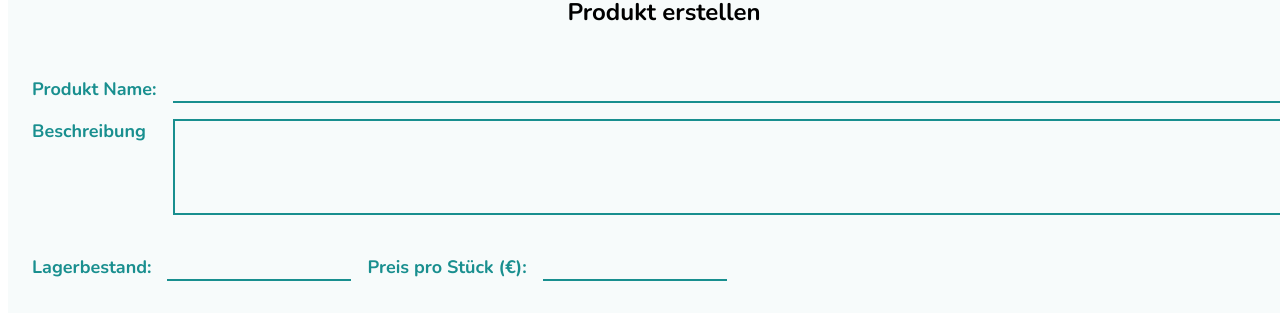
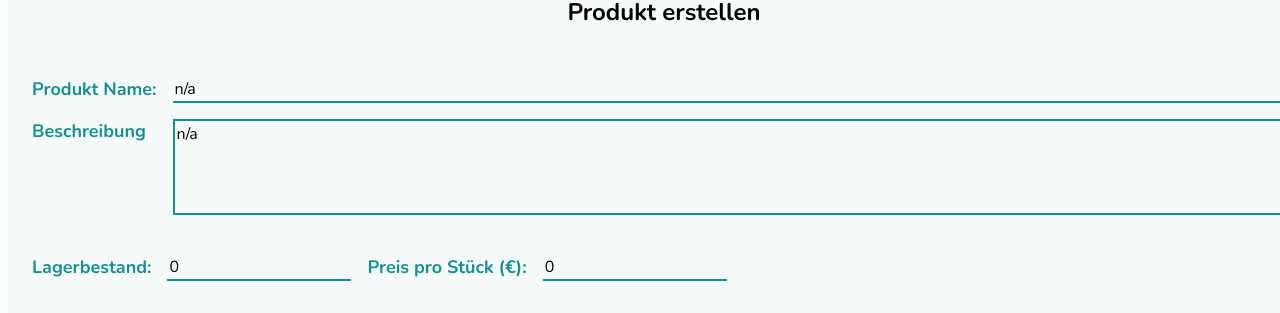
Before and after one commit to AlexanderKiefer77/product-list, an Angular app: page /productform in a window 1280 px wide. Shown: the part 154-467 px from the top of the page. Built offline with nearby package versions, Linux system fonts and the light colour scheme.

Commit message:
add formGroup in product-form

```diff
--- a/src/app/shared/components/product-form/product-form.html
+++ b/src/app/shared/components/product-form/product-form.html
@@ -4,29 +4,29 @@
         <a href="" class="btn--close"></a>
     </header>
 
-    <form>
+    <form [formGroup]="productForm" (ngSubmit)="onSubmit()">
 
         <fieldset class="product-form__fieldset--vert">
             <legend>Product Information</legend>
 
             <label for="product-name">Produkt Name:</label>
-            <input type="text" id="product-name" />
+            <input type="text" id="product-name" formControlName="name" />
 
             <label for="description">Beschreibung</label>
-            <textarea name="description" id="description" rows="4"></textarea>
+            <textarea id="description" name="description" formControlName="description" rows="4"></textarea>
         </fieldset>
 
         <fieldset class="product-form__fieldset--hori">
             <legend>Stock &amp; Pricing</legend>
 
             <label for="stock">Lagerbestand:</label>
-            <input type="number" id="stock" name="stock" />
+            <input type="number" id="stock" name="stock" formControlName="stock" />
 
             <label for="price">Preis pro Stück (€):</label>
-            <input type="number" id="price" name="price" step="0.01" />
+            <input type="number" id="price" name="price" step="0.01" formControlName="price" />
         </fieldset>
 
-        <button class="btn btn--primary">Produkt hinzufügen</button>
+        <button type="submit" class="btn btn--primary">Produkt hinzufügen</button>
     </form>
 
 </section>
--- a/src/app/shared/components/product-form/product-form.ts
+++ b/src/app/shared/components/product-form/product-form.ts
@@ -1,11 +1,24 @@
 import { Component } from '@angular/core';
+import { FormGroup, FormControl, ReactiveFormsModule } from '@angular/forms';
 
 @Component({
   selector: 'app-product-form',
-  imports: [],
+  imports: [ReactiveFormsModule],
   templateUrl: './product-form.html',
   styleUrl: './product-form.scss',
 })
 export class ProductForm {
+  productForm = new FormGroup({
+    name: new FormControl('n/a'),
+    description: new FormControl('n/a'),
+    specs: new FormControl('n/a'),
+    stock: new FormControl(0),
+    price: new FormControl(0.00),
+  });
+
+  onSubmit() {
+    // TODO: Use EventEmitter with form value
+    console.log(this.productForm.value);
+  }
 
 }
```
